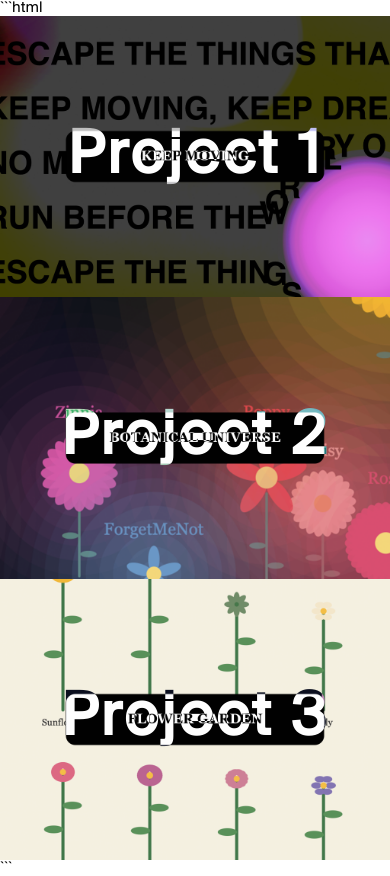
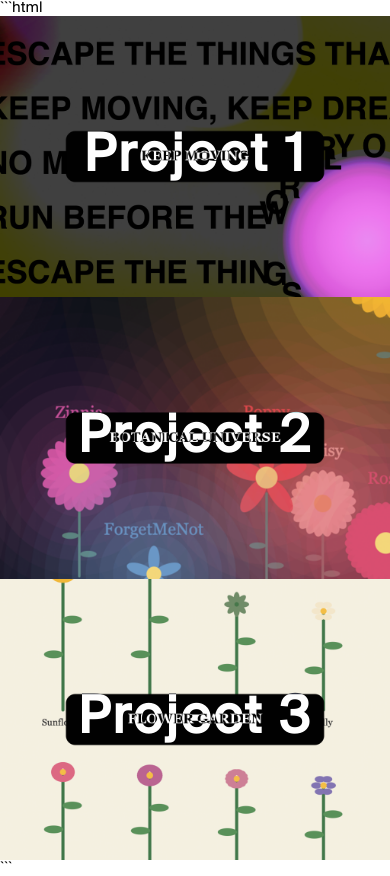
Before and after one commit to dilay-b/dilay-b.github.io, a plain HTML site: page index.html in a window 390 px wide. Drawn offline with Linux system fonts and the light colour scheme.

Commit message:
Update styles and add project links in index.html

````diff
--- a/index.html
+++ b/index.html
@@ -13,6 +13,7 @@
   <link rel="icon" type="image/x-icon" href="favicon/favicon.ico" />
 
   <style>
+
     @font-face {
       font-family: "Suisse";
       src: url("fonts/Suisse.ttf") format("truetype");
@@ -25,17 +26,19 @@
     }
 
     html, body {
-      min-height: 100%;
+      height: 100%;
     }
 
     body {
       font-family: "Suisse", -apple-system, system-ui, sans-serif;
     }
 
+    /* THREE PROJECT TILES */
+
     .split {
       display: flex;
       height: 100vh;
-      width: 100%;
+      width: 100vw;
     }
 
     .half {
@@ -50,6 +53,8 @@
       justify-content: center;
     }
 
+    /* BACKGROUND IMAGE */
+
     .half::before {
       content: "";
       position: absolute;
@@ -62,9 +67,13 @@
       transition: transform 0.6s ease;
     }
 
+    /* HOVER ZOOM */
+
     .half:hover::before {
       transform: scale(1.05);
     }
+
+    /* PROJECT LABEL */
 
     .label {
       position: relative;
@@ -73,11 +82,13 @@
       color: #fff;
       mix-blend-mode: difference;
 
-      font-size: clamp(2.5rem, 5vw, 6rem);
+      font-size: 5rem;
       font-weight: 800;
       letter-spacing: 0.05em;
 
+      text-decoration: none;
       pointer-events: none;
+
       transition: transform 0.4s ease;
     }
 
@@ -85,7 +96,10 @@
       transform: scale(1.05);
     }
 
+    /* MOBILE VERSION */
+
     @media (max-width: 700px) {
+
       .split {
         flex-direction: column;
         height: auto;
@@ -97,15 +111,19 @@
       }
 
       .label {
-        font-size: 4rem;
+        font-size: 3.5rem;
       }
+
     }
+
   </style>
 </head>
 
 <body>
 
   <div class="split">
+
+    <!-- PROJECT 1 -->
 
     <a class="half"
        href="./projects/project1/index.html"
@@ -115,6 +133,9 @@
 
     </a>
 
+
+    <!-- PROJECT 2 -->
+
     <a class="half"
        href="./projects/project2/index.html"
        style="background-image: url('./projects/project2/thumbnail.png')">
@@ -122,6 +143,9 @@
       <span class="label">Project 2</span>
 
     </a>
+
+
+    <!-- PROJECT 3 -->
 
     <a class="half"
        href="./projects/project3/index.html"
@@ -134,5 +158,6 @@
   </div>
 
 </body>
+
 </html>
 ```
````
